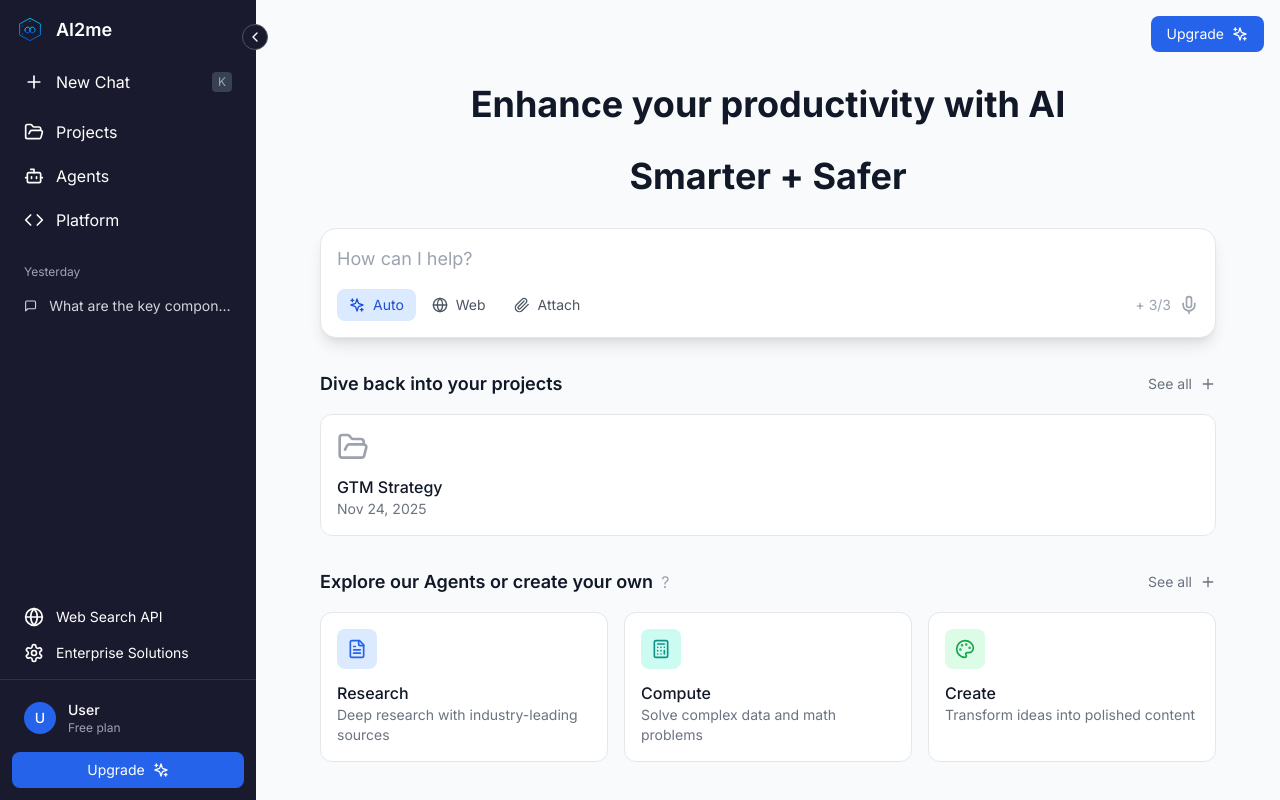
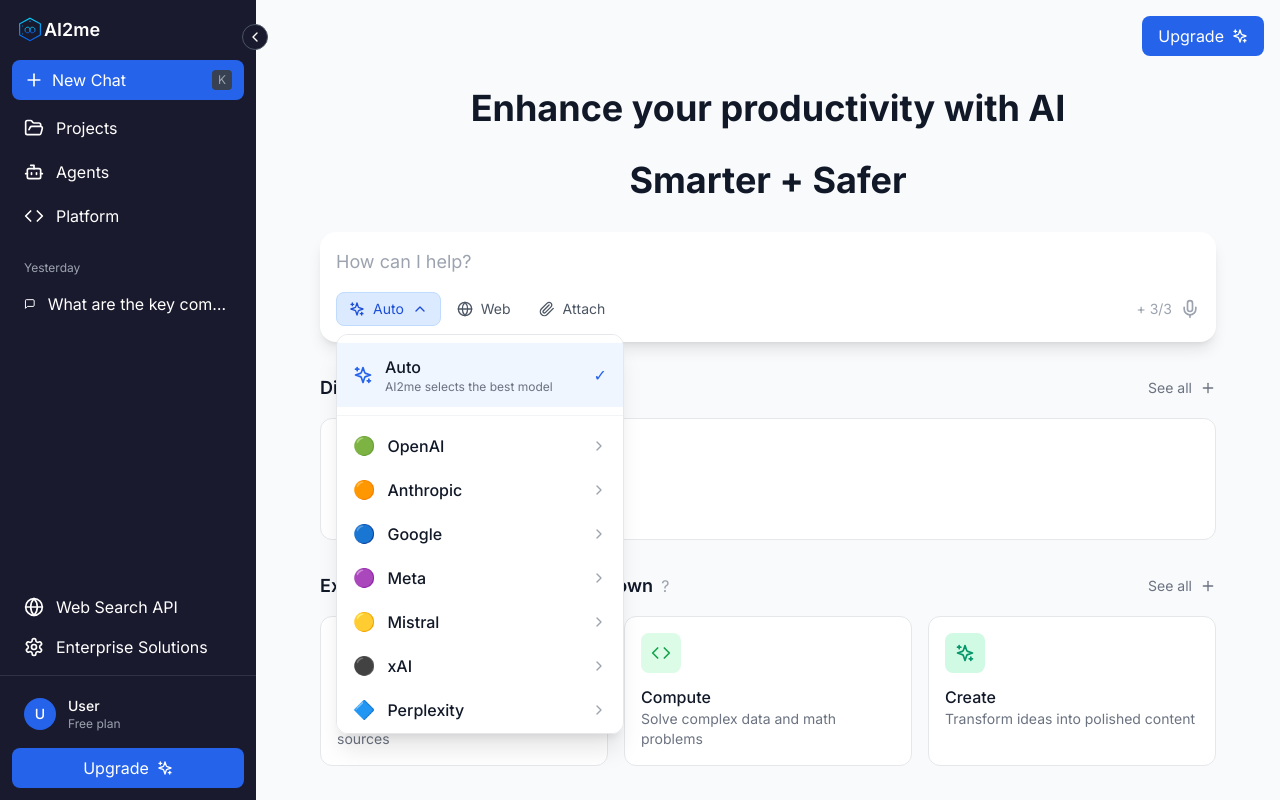
Before and after one commit to Eternitai01/ai2me-app, a Next.js app: page / in a window 1280 px wide. Both pictures are taken after a click on the button "Auto". Built offline with nearby package versions, Linux system fonts and the light colour scheme.

Commit message:
Add LLM dropdown selector with provider submenus
Updated the AI2me logo stroke width and added LLM providers with their models. Enhanced the sidebar and search functionality, including dropdown for model selection.

```diff
--- a/app/page.tsx
+++ b/app/page.tsx
@@ -1,7 +1,7 @@
 'use client';
 
-import { useState } from 'react';
-import { Search, Plus, FolderOpen, Bot, Code, MessageSquare, Globe, Paperclip, Mic, Sparkles, ChevronLeft, ChevronRight, Settings, FileText, Calculator, Palette } from 'lucide-react';
+import { useState, useRef, useEffect } from 'react';
+import { Search, Plus, FolderOpen, Bot, Code, MessageSquare, Globe, Paperclip, Mic, ChevronRight, ChevronLeft, Sparkles, FileText, Settings, ChevronDown } from 'lucide-react';
 
 // AI2me Logo Component
 const AI2meLogo = ({ size = 32 }: { size?: number }) => (
@@ -13,9 +13,9 @@ const AI2meLogo = ({ size = 32 }: { size?: number }) => (
       </linearGradient>
     </defs>
     {/* Hexagon outline */}
-    <path d="M50 8L87 28V68L50 88L13 68V28L50 8Z" stroke="url(#logoGradient)" strokeWidth="3" fill="none" strokeLinejoin="round"/>
+    <path d="M50 8L87 28V68L50 88L13 68V28L50 8Z" stroke="url(#logoGradient)" strokeWidth="4" fill="none"/>
     {/* Infinity symbol - proper figure 8 */}
-    <path d="M32 50C32 44 36 40 42 40C48 40 50 44 50 50C50 56 52 60 58 60C64 60 68 56 68 50C68 44 64 40 58 40C52 40 50 44 50 50C50 56 48 60 42 60C36 60 32 56 32 50Z" stroke="url(#logoGradient)" strokeWidth="3.5" fill="none" strokeLinecap="round" strokeLinejoin="round"/>
+    <path d="M32 50C32 44 36 40 42 40C48 40 50 44 50 50C50 56 52 60 58 60C64 60 68 56 68 50C68 44 64 40 58 40C52 40 50 44 50 50C50 56 48 60 42 60C36 60 32 56 32 50Z" stroke="url(#logoGradient)" strokeWidth="3" fill="none"/>
     {/* Top sparkle */}
     <path d="M50 15L51.5 19L50 23L48.5 19L50 15Z" fill="url(#logoGradient)"/>
     {/* Left top sparkle */}
@@ -23,38 +23,138 @@ const AI2meLogo = ({ size = 32 }: { size?: number }) => (
     {/* Left bottom sparkle */}
     <path d="M24 61L25.5 64L24 67L22.5 64L24 61Z" fill="url(#logoGradient)"/>
   </svg>
-);export default function Home() {
+);
+
+// LLM Models Data
+const llmProviders = [
+  {
+    name: 'OpenAI',
+    icon: '🟢',
+    models: [
+      { id: 'gpt-4o', name: 'GPT-4o', description: 'Most capable model' },
+      { id: 'gpt-4o-mini', name: 'GPT-4o Mini', description: 'Fast & efficient' },
+      { id: 'gpt-4-turbo', name: 'GPT-4 Turbo', description: 'Enhanced performance' },
+      { id: 'o1-preview', name: 'o1 Preview', description: 'Advanced reasoning' },
+      { id: 'o1-mini', name: 'o1 Mini', description: 'Fast reasoning' },
+    ]
+  },
+  {
+    name: 'Anthropic',
+    icon: '🟠',
+    models: [
+      { id: 'claude-3.5-sonnet', name: 'Claude 3.5 Sonnet', description: 'Best for coding' },
+      { id: 'claude-3-opus', name: 'Claude 3 Opus', description: 'Most powerful' },
+      { id: 'claude-3-sonnet', name: 'Claude 3 Sonnet', description: 'Balanced performance' },
+      { id: 'claude-3-haiku', name: 'Claude 3 Haiku', description: 'Fast & light' },
+    ]
+  },
+  {
+    name: 'Google',
+    icon: '🔵',
+    models: [
+      { id: 'gemini-2.0-flash', name: 'Gemini 2.0 Flash', description: 'Latest & fastest' },
+      { id: 'gemini-1.5-pro', name: 'Gemini 1.5 Pro', description: 'Long context' },
+      { id: 'gemini-1.5-flash', name: 'Gemini 1.5 Flash', description: 'Quick responses' },
+    ]
+  },
+  {
+    name: 'Meta',
+    icon: '🟣',
+    models: [
+      { id: 'llama-3.3-70b', name: 'Llama 3.3 70B', description: 'Open source powerhouse' },
+      { id: 'llama-3.1-405b', name: 'Llama 3.1 405B', description: 'Largest open model' },
+      { id: 'llama-3.1-70b', name: 'Llama 3.1 70B', description: 'Versatile performer' },
+    ]
+  },
+  {
+    name: 'Mistral',
+    icon: '🟡',
+    models: [
+      { id: 'mistral-large', name: 'Mistral Large', description: 'Top tier reasoning' },
+      { id: 'mixtral-8x22b', name: 'Mixtral 8x22B', description: 'MoE architecture' },
+      { id: 'mistral-medium', name: 'Mistral Medium', description: 'Balanced choice' },
+    ]
+  },
+  {
+    name: 'xAI',
+    icon: '⚫',
+    models: [
+      { id: 'grok-2', name: 'Grok 2', description: 'Real-time knowledge' },
+      { id: 'grok-2-mini', name: 'Grok 2 Mini', description: 'Efficient version' },
+    ]
+  },
+  {
+    name: 'Perplexity',
+    icon: '🔷',
+    models: [
+      { id: 'sonar-pro', name: 'Sonar Pro', description: 'Search-enhanced' },
+      { id: 'sonar', name: 'Sonar', description: 'Quick search' },
+    ]
+  },
+];
+
+export default function Home() {
   const [query, setQuery] = useState('');
   const [mode, setMode] = useState('auto');
   const [sidebarCollapsed, setSidebarCollapsed] = useState(false);
+  const [showLLMDropdown, setShowLLMDropdown] = useState(false);
+  const [selectedLLM, setSelectedLLM] = useState({ provider: 'Auto', model: 'Auto-select best model' });
+  const [expandedProvider, setExpandedProvider] = useState<string | null>(null);
+  const dropdownRef = useRef<HTMLDivElement>(null);
+
+  // Close dropdown when clicking outside
+  useEffect(() => {
+    const handleClickOutside = (event: MouseEvent) => {
+      if (dropdownRef.current && !dropdownRef.current.contains(event.target as Node)) {
+        setShowLLMDropdown(false);
+        setExpandedProvider(null);
+      }
+    };
+    document.addEventListener('mousedown', handleClickOutside);
+    return () => document.removeEventListener('mousedown', handleClickOutside);
+  }, []);
 
   const handleSubmit = (e: React.FormEvent) => {
     e.preventDefault();
     if (!query.trim()) return;
-    console.log('Search:', query, 'Mode:', mode);
+    console.log('Search:', query, 'Mode:', mode, 'LLM:', selectedLLM);
+  };
+
+  const selectModel = (provider: string, model: { id: string; name: string }) => {
+    setSelectedLLM({ provider, model: model.name });
+    setMode(model.id);
+    setShowLLMDropdown(false);
+    setExpandedProvider(null);
+  };
+
+  const selectAuto = () => {
+    setSelectedLLM({ provider: 'Auto', model: 'Auto-select best model' });
+    setMode('auto');
+    setShowLLMDropdown(false);
+    setExpandedProvider(null);
   };
 
   return (
     <div className="flex h-screen bg-gray-50">
       {/* Sidebar */}
-      <aside className={`${sidebarCollapsed ? 'w-16' : 'w-64'} bg-[#1a1a2e] text-white relative flex flex-col transition-all duration-300`}>
+      <aside className={`${sidebarCollapsed ? 'w-16' : 'w-64'} bg-[#1a1a2e] text-white transition-all duration-300 flex flex-col relative`}>
         {/* Toggle Button */}
         <button
           onClick={() => setSidebarCollapsed(!sidebarCollapsed)}
-          className="absolute -right-3 top-6 bg-[#1a1a2e] border border-gray-600 rounded-full p-1 hover:bg-gray-700 transition-colors z-10"
+          className="absolute -right-3 top-6 bg-[#1a1a2e] border border-gray-600 rounded-full p-1 hover:bg-gray-700"
         >
           {sidebarCollapsed ? <ChevronRight className="w-4 h-4" /> : <ChevronLeft className="w-4 h-4" />}
         </button>
 
         {/* Logo */}
-        <div className={`p-4 flex items-center ${sidebarCollapsed ? 'justify-center' : 'gap-3'}`}>
+        <div className={`p-4 flex items-center ${sidebarCollapsed ? 'justify-center' : ''}`}>
           <AI2meLogo size={28} />
           {!sidebarCollapsed && <span className="text-lg font-semibold">AI2me</span>}
         </div>
 
         {/* New Chat Button */}
         <div className="px-3 mb-2">
-          <button className={`w-full flex items-center ${sidebarCollapsed ? 'justify-center' : 'gap-3'} px-3 py-2.5 rounded-lg hover:bg-white/10 transition-colors`}>
+          <button className={`w-full flex items-center ${sidebarCollapsed ? 'justify-center' : ''} gap-2 px-3 py-2 rounded-lg bg-blue-600 hover:bg-blue-700 text-white`}>
             <Plus className="w-5 h-5" />
             {!sidebarCollapsed && (
               <>
@@ -67,15 +167,15 @@ const AI2meLogo = ({ size = 32 }: { size?: number }) => (
 
         {/* Navigation */}
         <nav className="px-3 space-y-1">
-          <a href="#" className={`flex items-center ${sidebarCollapsed ? 'justify-center' : 'gap-3'} px-3 py-2 rounded-lg hover:bg-white/10 transition-colors`}>
+          <a href="#" className={`flex items-center ${sidebarCollapsed ? 'justify-center' : ''} gap-3 px-3 py-2 rounded-lg hover:bg-white/10`}>
             <FolderOpen className="w-5 h-5" />
             {!sidebarCollapsed && <span>Projects</span>}
           </a>
-          <a href="#" className={`flex items-center ${sidebarCollapsed ? 'justify-center' : 'gap-3'} px-3 py-2 rounded-lg hover:bg-white/10 transition-colors`}>
+          <a href="#" className={`flex items-center ${sidebarCollapsed ? 'justify-center' : ''} gap-3 px-3 py-2 rounded-lg hover:bg-white/10`}>
             <Bot className="w-5 h-5" />
             {!sidebarCollapsed && <span>Agents</span>}
           </a>
-          <a href="#" className={`flex items-center ${sidebarCollapsed ? 'justify-center' : 'gap-3'} px-3 py-2 rounded-lg hover:bg-white/10 transition-colors`}>
+          <a href="#" className={`flex items-center ${sidebarCollapsed ? 'justify-center' : ''} gap-3 px-3 py-2 rounded-lg hover:bg-white/10`}>
             <Code className="w-5 h-5" />
             {!sidebarCollapsed && <span>Platform</span>}
           </a>
@@ -85,7 +185,7 @@ const AI2meLogo = ({ size = 32 }: { size?: number }) => (
         {!sidebarCollapsed && (
           <div className="px-3 mt-6">
             <p className="text-xs text-gray-400 px-3 mb-2">Yesterday</p>
-            <a href="#" className="flex items-center gap-3 px-3 py-2 rounded-lg hover:bg-white/10 transition-colors text-sm text-gray-300">
+            <a href="#" className="flex items-center gap-3 px-3 py-2 rounded-lg hover:bg-white/10">
               <MessageSquare className="w-4 h-4" />
               <span className="truncate">What are the key components o...</span>
             </a>
@@ -97,11 +197,11 @@ const AI2meLogo = ({ size = 32 }: { size?: number }) => (
 
         {/* Bottom Links */}
         <div className="px-3 mb-2">
-          <a href="#" className={`flex items-center ${sidebarCollapsed ? 'justify-center' : 'gap-3'} px-3 py-2 rounded-lg hover:bg-white/10 transition-colors text-sm`}>
+          <a href="#" className={`flex items-center ${sidebarCollapsed ? 'justify-center' : ''} gap-3 px-3 py-2 rounded-lg hover:bg-white/10`}>
             <Globe className="w-5 h-5" />
             {!sidebarCollapsed && <span>Web Search API</span>}
           </a>
-          <a href="#" className={`flex items-center ${sidebarCollapsed ? 'justify-center' : 'gap-3'} px-3 py-2 rounded-lg hover:bg-white/10 transition-colors text-sm`}>
+          <a href="#" className={`flex items-center ${sidebarCollapsed ? 'justify-center' : ''} gap-3 px-3 py-2 rounded-lg hover:bg-white/10`}>
             <Settings className="w-5 h-5" />
             {!sidebarCollapsed && <span>Enterprise Solutions</span>}
           </a>
@@ -121,7 +221,7 @@ const AI2meLogo = ({ size = 32 }: { size?: number }) => (
             )}
           </div>
           {!sidebarCollapsed && (
-            <button className="w-full mt-2 bg-blue-600 hover:bg-blue-700 text-white py-2 rounded-lg text-sm flex items-center justify-center gap-2">
+            <button className="w-full mt-2 bg-blue-600 hover:bg-blue-700 text-white px-4 py-2 rounded-lg flex items-center justify-center gap-2">
               Upgrade <Sparkles className="w-4 h-4" />
             </button>
           )}
@@ -132,7 +232,7 @@ const AI2meLogo = ({ size = 32 }: { size?: number }) => (
       <main className="flex-1 flex flex-col overflow-hidden">
         {/* Top Bar */}
         <div className="flex justify-end p-4">
-          <button className="bg-blue-600 hover:bg-blue-700 text-white px-4 py-2 rounded-lg text-sm flex items-center gap-2">
+          <button className="bg-blue-600 hover:bg-blue-700 text-white px-4 py-2 rounded-lg flex items-center gap-2">
             Upgrade <Sparkles className="w-4 h-4" />
           </button>
         </div>
@@ -147,7 +247,7 @@ const AI2meLogo = ({ size = 32 }: { size?: number }) => (
             <p className="text-4xl font-bold text-gray-900 text-center mb-8">Smarter + Safer</p>
 
             {/* Search Box */}
-            <form onSubmit={handleSubmit} className="bg-white rounded-2xl shadow-lg border border-gray-200 p-4 mb-8">
+            <form onSubmit={handleSubmit} className="bg-white rounded-2xl shadow-lg p-4 mb-8">
               <input
                 type="text"
                 value={query}
@@ -157,18 +257,101 @@ const AI2meLogo = ({ size = 32 }: { size?: number }) => (
               />
               <div className="flex items-center justify-between">
                 <div className="flex items-center gap-1">
-                  <button
-                    type="button"
-                    onClick={() => setMode('auto')}
-                    className={`flex items-center gap-2 px-3 py-1.5 rounded-lg text-sm ${mode === 'auto' ? 'bg-blue-100 text-blue-700' : 'text-gray-600 hover:bg-gray-100'}`}
-                  >
-                    <Sparkles className="w-4 h-4" />
-                    Auto
-                  </button>
+                  {/* LLM Dropdown */}
+                  <div className="relative" ref={dropdownRef}>
+                    <button
+                      type="button"
+                      onClick={() => setShowLLMDropdown(!showLLMDropdown)}
+                      className={`flex items-center gap-2 px-3 py-1.5 rounded-lg text-sm transition-colors ${
+                        mode === 'auto'
+                          ? 'bg-blue-100 text-blue-700 border border-blue-200'
+                          : 'bg-gray-100 text-gray-700 border border-gray-200'
+                      } hover:bg-blue-50`}
+                    >
+                      <Sparkles className="w-4 h-4" />
+                      <span className="max-w-[120px] truncate">
+                        {selectedLLM.provider === 'Auto' ? 'Auto' : selectedLLM.model}
+                      </span>
+                      <ChevronDown className={`w-4 h-4 transition-transform ${showLLMDropdown ? 'rotate-180' : ''}`} />
+                    </button>
+
+                    {/* Dropdown Menu */}
+                    {showLLMDropdown && (
+                      <div className="absolute top-full left-0 mt-2 w-72 bg-white rounded-xl shadow-xl border border-gray-200 py-2 z-50 max-h-[400px] overflow-y-auto">
+                        {/* Auto Option */}
+                        <button
+                          type="button"
+                          onClick={selectAuto}
+                          className={`w-full px-4 py-3 flex items-center gap-3 hover:bg-gray-50 ${
+                            selectedLLM.provider === 'Auto' ? 'bg-blue-50' : ''
+                          }`}
+                        >
+                          <Sparkles className="w-5 h-5 text-blue-600" />
+                          <div className="text-left">
+                            <p className="font-medium text-gray-900">Auto</p>
+                            <p className="text-xs text-gray-500">AI2me selects the best model</p>
+                          </div>
+                          {selectedLLM.provider === 'Auto' && (
+                            <span className="ml-auto text-blue-600">✓</span>
+                          )}
+                        </button>
+
+                        <div className="border-t border-gray-100 my-2" />
+
+                        {/* LLM Providers */}
+                        {llmProviders.map((provider) => (
+                          <div key={provider.name}>
+                            <button
+                              type="button"
+                              onClick={() => setExpandedProvider(
+                                expandedProvider === provider.name ? null : provider.name
+                              )}
+                              className="w-full px-4 py-2 flex items-center gap-3 hover:bg-gray-50"
+                            >
+                              <span className="text-lg">{provider.icon}</span>
+                              <span className="font-medium text-gray-900">{provider.name}</span>
+                              <ChevronRight
+                                className={`w-4 h-4 ml-auto text-gray-400 transition-transform ${
+                                  expandedProvider === provider.name ? 'rotate-90' : ''
+                                }`}
+                              />
+                            </button>
+
+                            {/* Models Submenu */}
+                            {expandedProvider === provider.name && (
+                              <div className="bg-gray-50 py-1">
+                                {provider.models.map((model) => (
+                                  <button
+                                    key={model.id}
+                                    type="button"
+                                    onClick={() => selectModel(provider.name, model)}
+                                    className={`w-full px-4 pl-12 py-2 flex items-center gap-3 hover:bg-gray-100 ${
+                                      selectedLLM.model === model.name ? 'bg-blue-50' : ''
+                                    }`}
+                                  >
+                                    <div className="text-left flex-1">
+                                      <p className="text-sm font-medium text-gray-900">{model.name}</p>
+                                      <p className="text-xs text-gray-500">{model.description}</p>
+                                    </div>
+                                    {selectedLLM.model === model.name && (
+                                      <span className="text-blue-600">✓</span>
+                                    )}
+                                  </button>
+                                ))}
+                              </div>
+                            )}
+                          </div>
+                        ))}
+                      </div>
+                    )}
+                  </div>
+
                   <button
                     type="button"
                     onClick={() => setMode('web')}
-                    className={`flex items-center gap-2 px-3 py-1.5 rounded-lg text-sm ${mode === 'web' ? 'bg-blue-100 text-blue-700' : 'text-gray-600 hover:bg-gray-100'}`}
+                    className={`flex items-center gap-2 px-3 py-1.5 rounded-lg text-sm ${
+                      mode === 'web' ? 'bg-gray-200 text-gray-900' : 'text-gray-600 hover:bg-gray-100'
+                    }`}
                   >
                     <Globe className="w-4 h-4" />
                     Web
@@ -176,7 +359,9 @@ const AI2meLogo = ({ size = 32 }: { size?: number }) => (
                   <button
                     type="button"
                     onClick={() => setMode('attach')}
-                    className={`flex items-center gap-2 px-3 py-1.5 rounded-lg text-sm ${mode === 'attach' ? 'bg-blue-100 text-blue-700' : 'text-gray-600 hover:bg-gray-100'}`}
+                    className={`flex items-center gap-2 px-3 py-1.5 rounded-lg text-sm ${
+                      mode === 'attach' ? 'bg-gray-200 text-gray-900' : 'text-gray-600 hover:bg-gray-100'
+                    }`}
                   >
                     <Paperclip className="w-4 h-4" />
                     Attach
@@ -226,15 +411,15 @@ const AI2meLogo = ({ size = 32 }: { size?: number }) => (
                   <p className="text-sm text-gray-500">Deep research with industry-leading sources</p>
                 </div>
                 <div className="bg-white rounded-xl border border-gray-200 p-4">
-                  <div className="w-10 h-10 rounded-lg bg-teal-100 flex items-center justify-center mb-3">
-                    <Calculator className="w-5 h-5 text-teal-600" />
+                  <div className="w-10 h-10 rounded-lg bg-green-100 flex items-center justify-center mb-3">
+                    <Code className="w-5 h-5 text-green-600" />
                   </div>
                   <h3 className="font-medium text-gray-900">Compute</h3>
                   <p className="text-sm text-gray-500">Solve complex data and math problems</p>
                 </div>
                 <div className="bg-white rounded-xl border border-gray-200 p-4">
-                  <div className="w-10 h-10 rounded-lg bg-green-100 flex items-center justify-center mb-3">
-                    <Palette className="w-5 h-5 text-green-600" />
+                  <div className="w-10 h-10 rounded-lg bg-emerald-100 flex items-center justify-center mb-3">
+                    <Sparkles className="w-5 h-5 text-emerald-600" />
                   </div>
                   <h3 className="font-medium text-gray-900">Create</h3>
                   <p className="text-sm text-gray-500">Transform ideas into polished content</p>
```
